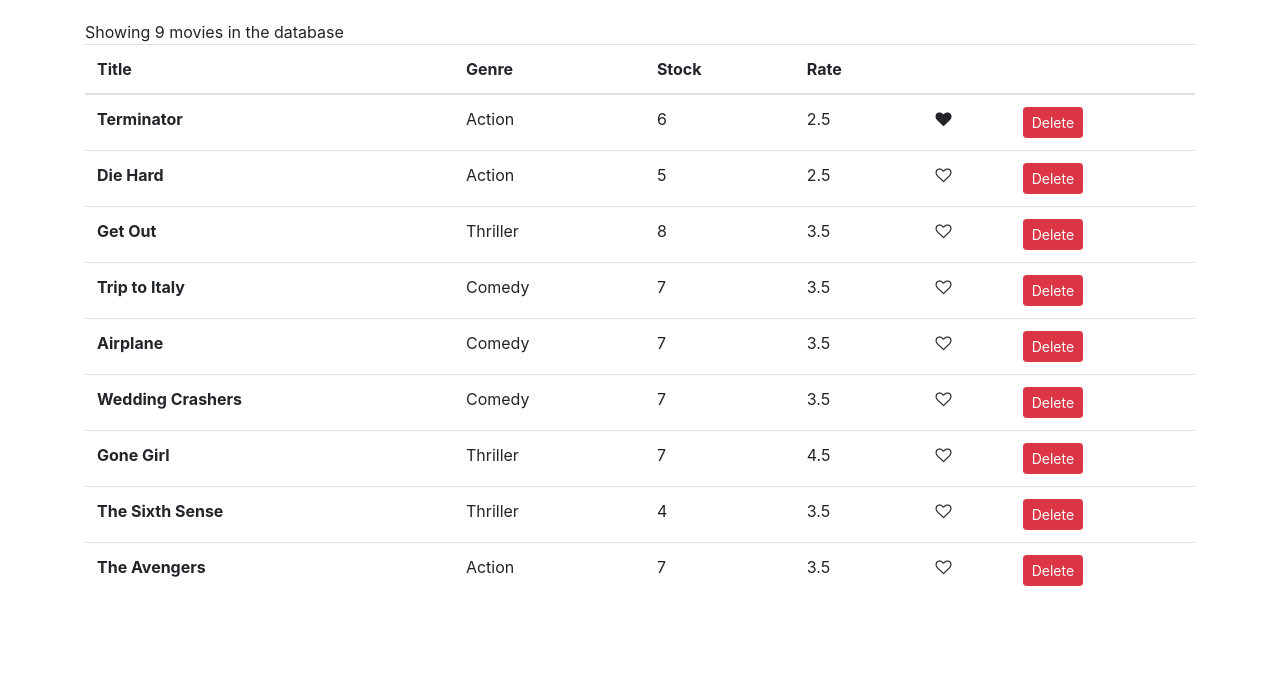
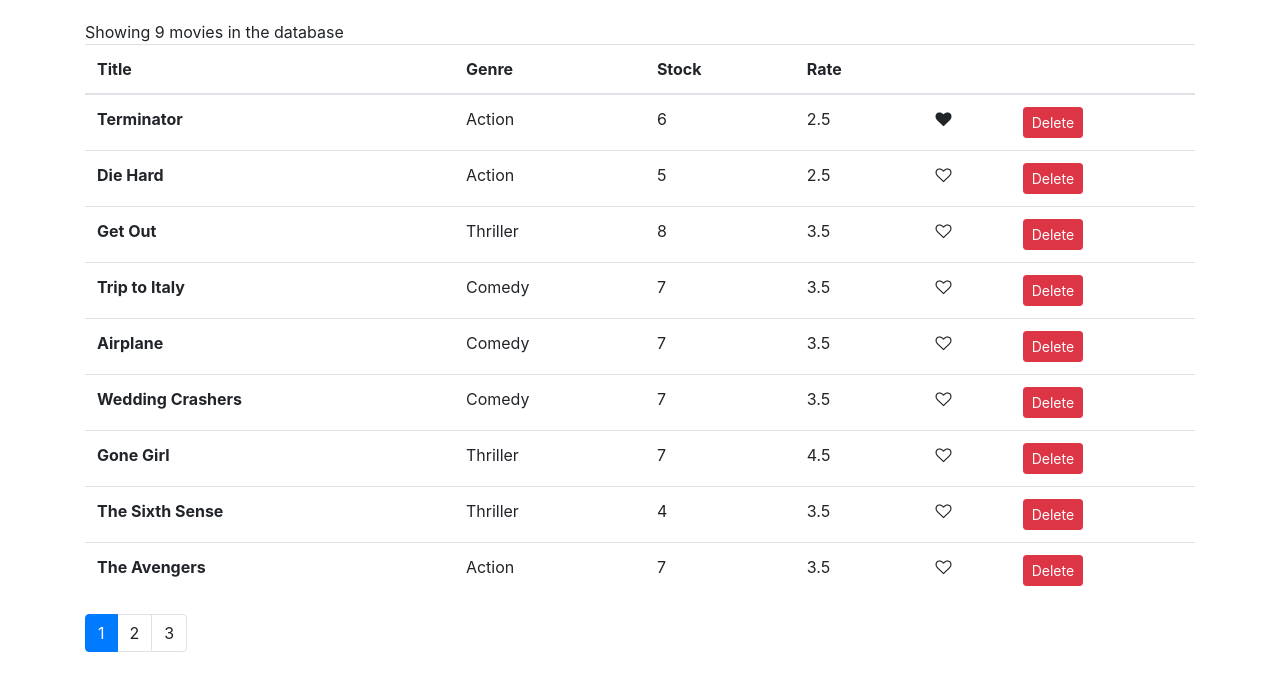
Before and after one commit to deepaksawant53/video-rental, a React (Create React App) app: page / in a window 1280 px wide. Shown: the top 690 px of the page. Built offline with nearby package versions, Linux system fonts and the light colour scheme.

Commit message:
Changes done to add active class in pagination to current page number.

```diff
--- a/src/components/common/pagination.jsx
+++ b/src/components/common/pagination.jsx
@@ -2,9 +2,9 @@
 import _ from 'lodash';
 
 const Pagination = props => {
-  const { itemsCount, pageSize } = props;
+  const { itemsCount, pageSize, onPageChange, currentPage } = props;
   const pagesCount = Math.ceil(itemsCount / pageSize);
-  console.log(pagesCount);
+  console.log(currentPage);
   if (pagesCount === 1) {
     return null;
   }
@@ -13,7 +13,9 @@
     <nav aria-label="Page navigation example">
       <ul className="pagination">
         {pages.map(page => (
-          <li key={page} className="page-item"><a className="page-link">{page}</a></li>
+          <li key={page} className={page === currentPage ? "page-item active" : "page-item"}>
+            <a className="page-link" onClick={() => onPageChange(page)}>{page}</a>
+          </li>
         ))}
       </ul>
     </nav>
--- a/src/components/movies.jsx
+++ b/src/components/movies.jsx
@@ -6,7 +6,8 @@
 class movies extends Component {
   state = {
     movies: getMovies(),
-    pageSize: 4
+    pageSize: 4,
+    currentPage: 1
   }
 
   // constructor() {
@@ -27,13 +28,13 @@
   }
 
   handlePageChange = (page) => {
-    console.log(page)
+    this.setState({ currentPage: page });
   }
   render() {
     const { length: count } = this.state.movies;
+    const { pageSize, currentPage } = this.state;
     if (count === 0)
       return <p>There are no movies in the database</p>
-
     return (
       <React.Fragment>
         <span>Showing {count} movies in the database</span>
@@ -63,7 +64,7 @@
             }
           </tbody>
         </table>
-        <Pagination itemsCount={count} pageSize={10} onPageChange={() => this.handlePageChange()} />
+        <Pagination itemsCount={count} pageSize={pageSize} currentPage={currentPage} onPageChange={this.handlePageChange} />
       </React.Fragment>
     );
   }
```
